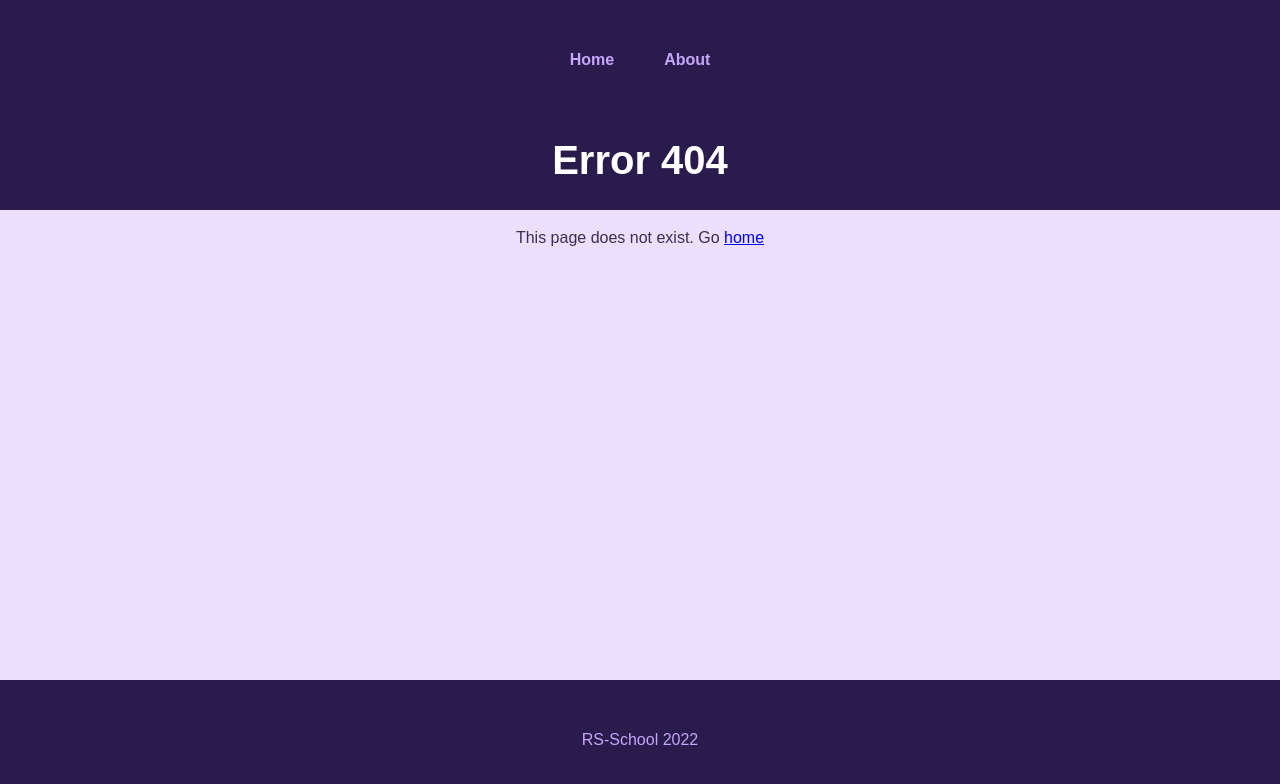
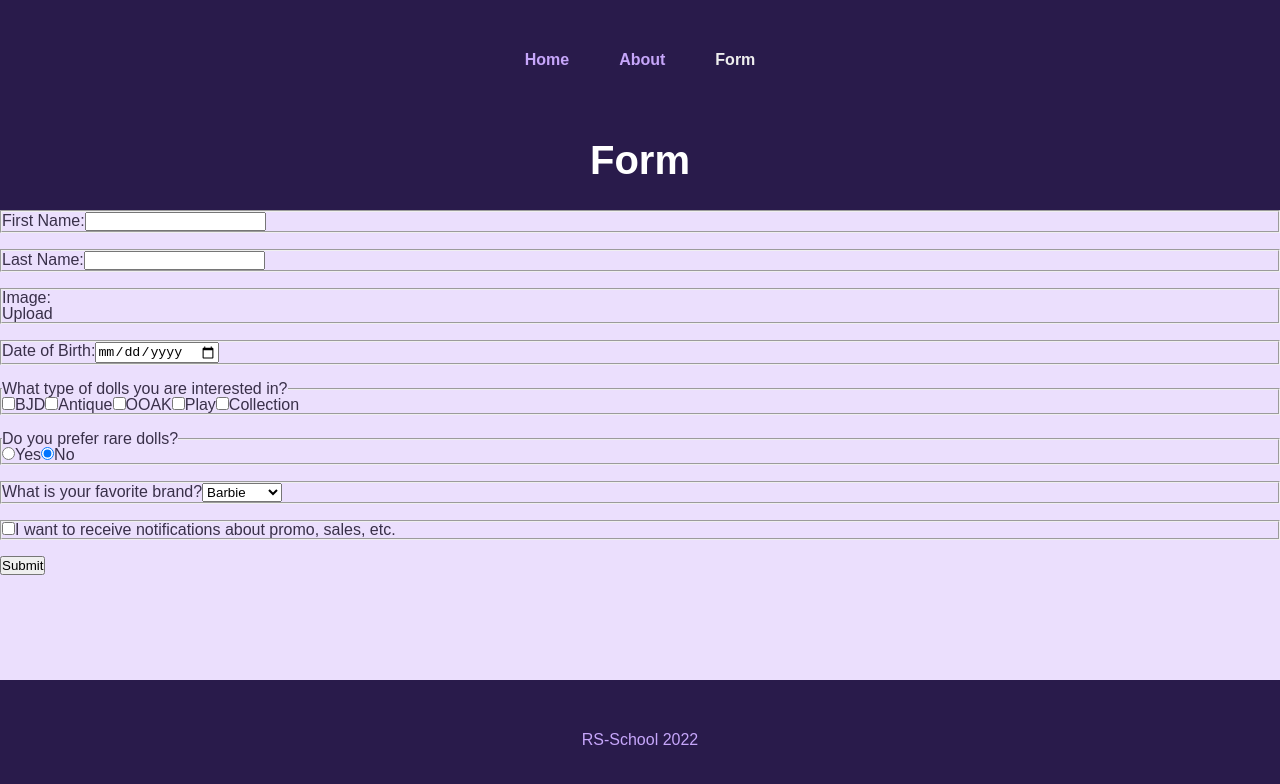
Before and after one commit to OrangeJazz/RS-react, a React (Create React App) app: page /form in a window 1280 px wide. Before the commit this address had no page. Shown: the top 784 px of the page. Built offline with nearby package versions, Linux system fonts and the light colour scheme.

Commit message:
add: form page, form, form card

```diff
--- a/src/App.tsx
+++ b/src/App.tsx
@@ -1,6 +1,6 @@
 import React from "react";
 import { Routes, Route } from "react-router-dom";
-import { NotFoundPage, AboutPage, MainPage } from "./pages";
+import { NotFoundPage, AboutPage, MainPage, FormPage } from "./pages";
 import { Layout } from "./components";
 
 function App() {
@@ -10,6 +10,7 @@ function App() {
         <Route path="/" element={<Layout />}>
           <Route index element={<MainPage />} />
           <Route path="about" element={<AboutPage />} />
+          <Route path="form" element={<FormPage />} />
           <Route path="*" element={<NotFoundPage />} />
         </Route>
       </Routes>
--- /dev/null
+++ b/src/components/Form/Form.tsx
@@ -0,0 +1,210 @@
+import React from "react";
+import { User } from "../../data/types";
+
+interface FormProps {
+  onSubmit: (user: User) => void;
+}
+
+export default class Form extends React.Component<FormProps> {
+  name: React.RefObject<HTMLInputElement> = React.createRef();
+  surname: React.RefObject<HTMLInputElement> = React.createRef();
+  imageInput: React.RefObject<HTMLInputElement> = React.createRef();
+  date: React.RefObject<HTMLInputElement> = React.createRef();
+  dollTypes: Set<string> = new Set();
+  rarity = false;
+  favBrand: React.RefObject<HTMLSelectElement> = React.createRef();
+  promoPermission = false;
+
+  validateName = (name: string) => {
+    const res = true;
+    return res;
+  };
+
+  isValid = (user: User) => {
+    this.validateName(user.firstName);
+    this.validateName(user.lastName);
+  };
+
+  handleSubmit = (event: React.FormEvent) => {
+    event.preventDefault();
+    const user: User = {
+      id: Date.now(),
+      firstName: this.name.current?.value || "",
+      lastName: this.surname.current?.value || "",
+      date: this.date.current?.value || "",
+      image: this.imageInput.current?.value || "",
+      dollTypes: new Set(this.dollTypes),
+      rare: this.rarity,
+      dollBrand: this.favBrand.current?.value || "",
+      promo: this.promoPermission,
+    };
+
+    // alert("Отправленное имя: " + this.date.current?.value);
+    // console.log(user);
+    this.props.onSubmit(user);
+    // if (this.name.current) this.name.current.value = "";
+    // if (this.surname.current) this.surname.current.value = "";
+    // if (this.imageInput.current) this.imageInput.current.value = "";
+    // if (this.date.current) this.date.current.value = "";
+    // if (this.favBrand.current) this.favBrand.current.value = "";
+    // this.dollTypes = new Set();
+    // this.rarity = false;
+    // this.promoPermission = false;
+  };
+
+  render() {
+    return (
+      <form onSubmit={this.handleSubmit}>
+        <fieldset>
+          <label>
+            First Name:
+            <input type="text" ref={this.name} />
+          </label>
+        </fieldset>
+        <br />
+        <fieldset>
+          <label>
+            Last Name:
+            <input type="text" ref={this.surname} />
+          </label>
+        </fieldset>
+        <br />
+        <fieldset>
+          <label htmlFor={"upload-button"}>
+            Image:
+            <div className="btn__upload">Upload</div>
+          </label>
+          <input
+            type="file"
+            style={{ visibility: "hidden", display: "none" }}
+            ref={this.imageInput}
+            id="upload-button"
+          />
+        </fieldset>
+        <br />
+        <fieldset>
+          <label>
+            Date of Birth:
+            <input type="date" ref={this.date} />
+          </label>
+          <br />
+        </fieldset>
+        <br />
+        <fieldset>
+          <legend>What type of dolls you are interested in?</legend>
+          <input
+            type="checkbox"
+            id="bjd"
+            name="doll-type"
+            value="bjd"
+            onChange={(e) => {
+              e.target.checked
+                ? this.dollTypes.add("bjd")
+                : this.dollTypes.delete("bjd");
+            }}
+          />
+          <label htmlFor="bjd">BJD</label>
+          <input
+            type="checkbox"
+            id="antique"
+            name="doll-type"
+            value="antique"
+            onChange={(e) => {
+              e.target.checked
+                ? this.dollTypes.add("antique")
+                : this.dollTypes.delete("antique");
+            }}
+          />
+          <label htmlFor="antique">Antique</label>
+          <input
+            type="checkbox"
+            id="ooak"
+            name="doll-type"
+            onChange={(e) => {
+              e.target.checked
+                ? this.dollTypes.add("ooak")
+                : this.dollTypes.delete("ooak");
+            }}
+          />
+          <label htmlFor="ooak">OOAK</label>
+          <input
+            type="checkbox"
+            id="play"
+            name="doll-type"
+            value="play"
+            onChange={(e) => {
+              e.target.checked
+                ? this.dollTypes.add("play")
+                : this.dollTypes.delete("play");
+            }}
+          />
+          <label htmlFor="play">Play</label>
+          <input
+            type="checkbox"
+            id="collection"
+            name="doll-type"
+            value="collection"
+            onChange={(e) => {
+              e.target.checked
+                ? this.dollTypes.add("collection")
+                : this.dollTypes.delete("collection");
+            }}
+          />
+          <label htmlFor="collection">Collection</label>
+        </fieldset>
+        <br />
+        <fieldset>
+          <legend>Do you prefer rare dolls?</legend>
+          <input
+            type="radio"
+            id="rare"
+            name="doll-rare"
+            value="true"
+            onChange={(e) => {
+              this.rarity = e.target.checked;
+            }}
+          />
+          <label htmlFor="rare">Yes</label>
+          <input
+            type="radio"
+            id="not-rare"
+            name="doll-rare"
+            value="false"
+            onChange={(e) => {
+              this.rarity = !e.target.checked;
+            }}
+            defaultChecked={true}
+          />
+          <label htmlFor="not-rare">No</label>
+        </fieldset>
+        <br />
+        <fieldset>
+          <label htmlFor="favBrand">What is your favorite brand?</label>
+          <select id="favBrand" ref={this.favBrand}>
+            <option value="barbie">Barbie</option>
+            <option value="pullip">Pullip</option>
+            <option value="blythe">Blythe</option>
+            <option value="iplehouse">Iplehouse</option>
+            <option value="other">Other</option>
+          </select>
+        </fieldset>
+        <br />
+        <fieldset>
+          <label htmlFor="readyForPromo">
+            <input
+              type="checkbox"
+              value="true"
+              id="readyForPromo"
+              onChange={(e) => {
+                this.promoPermission = e.target.checked;
+              }}
+            />
+            I want to receive notifications about promo, sales, etc.
+          </label>
+        </fieldset>
+        <br />
+        <button type="submit">Submit</button>
+      </form>
+    );
+  }
+}
--- /dev/null
+++ b/src/components/FormCard/FormCard.tsx
@@ -0,0 +1,39 @@
+import React from "react";
+import "./FormCard.css";
+import { User } from "../../data/types";
+
+interface CardProps {
+  user: User;
+}
+
+const FormCard = (props: CardProps) => {
+  const {
+    firstName,
+    lastName,
+    date,
+    image,
+    rare,
+    dollTypes,
+    dollBrand,
+    promo,
+  } = props.user;
+  return (
+    <div className="form-card">
+      {/* <div className="form-card__picture-container">
+        <img className="form-card__picture" src={image} alt="user image" />
+      </div> */}
+      <div className="form-card__details">
+        <h4 className="form-card__heading">{firstName + " " + lastName}</h4>
+        <ul className="form-card__list">
+          <li>Date of Birth: {date}</li>
+          <li>Favorite Brand: {dollBrand}</li>
+          <li>Preferred types: {[...dollTypes].join(" ")}</li>
+          <li>{rare ? "I prefer Rare Dolls" : "I don't prefer Rare Dolls"}</li>
+          <li>{promo ? "I'm ready for promo" : "I'm not ready for promo"}</li>
+        </ul>
+      </div>
+    </div>
+  );
+};
+
+export default FormCard;
--- /dev/null
+++ b/src/components/FormCardContainer/FormCardContainer.tsx
@@ -0,0 +1,20 @@
+import React from "react";
+import { FormCard } from "components";
+import { User } from "../../data/types";
+// import "./CardsContainer.css";
+
+interface CardsProps {
+  data: User[];
+}
+
+export default class FormCardContainer extends React.Component<CardsProps> {
+  render(): React.ReactNode {
+    return (
+      <div className="cards-container">
+        {this.props.data.map((el) => (
+          <FormCard user={el} key={el.id} />
+        ))}
+      </div>
+    );
+  }
+}
--- a/src/components/Header/Header.tsx
+++ b/src/components/Header/Header.tsx
@@ -19,6 +19,9 @@ const Header = () => {
         <NavLink to="/about" className={activity}>
           About
         </NavLink>
+        <NavLink to="/form" className={activity}>
+          Form
+        </NavLink>
       </div>
     </header>
   );
--- a/src/components/index.tsx
+++ b/src/components/index.tsx
@@ -4,3 +4,5 @@ export { default as CardsContainer } from "./CardsContainer/CardsContainer";
 export { default as Footer } from "./Footer/Footer";
 export { default as Header } from "./Header/Header";
 export { default as SearchBar } from "./SearchBar/SearchBar";
+export { default as FormCard } from "./FormCard/FormCard";
+export { default as FormCardContainer } from "./FormCardContainer/FormCardContainer";
--- /dev/null
+++ b/src/pages/FormPage.tsx
@@ -0,0 +1,42 @@
+import React from "react";
+import Form from "../components/Form/Form";
+import { FormCardContainer } from "components";
+import { User } from "data/types";
+
+interface FormPageProps {
+  data?: string;
+}
+
+interface FormPageState {
+  value: User[];
+}
+
+export default class FormPage extends React.Component<
+  FormPageProps,
+  FormPageState
+> {
+  state = {
+    value: [] as User[],
+  };
+  render() {
+    return (
+      <div className="container">
+        <h2>Form</h2>
+        <div className="content-wrapper">
+          <Form
+            onSubmit={(user) => {
+              this.setState(() => {
+                const arr: User[] = [...this.state.value];
+                arr.push(user);
+                return { value: arr };
+              });
+            }}
+          />
+        </div>
+        {this.state.value.length > 0 && (
+          <FormCardContainer data={this.state.value} />
+        )}
+      </div>
+    );
+  }
+}
--- a/src/pages/index.tsx
+++ b/src/pages/index.tsx
@@ -1,3 +1,4 @@
 export { default as AboutPage } from "./Aboutpage";
 export { default as MainPage } from "./Mainpage";
 export { default as NotFoundPage } from "./Notfoundpage";
+export { default as FormPage } from "./FormPage";
```
Also changed, not shown: src/data/types.ts (+13 -0 lines), src/components/Form/Form.css (added), src/components/FormCard/FormCard.css (added), 1 other file (tests, documents, lock files or other folders).
